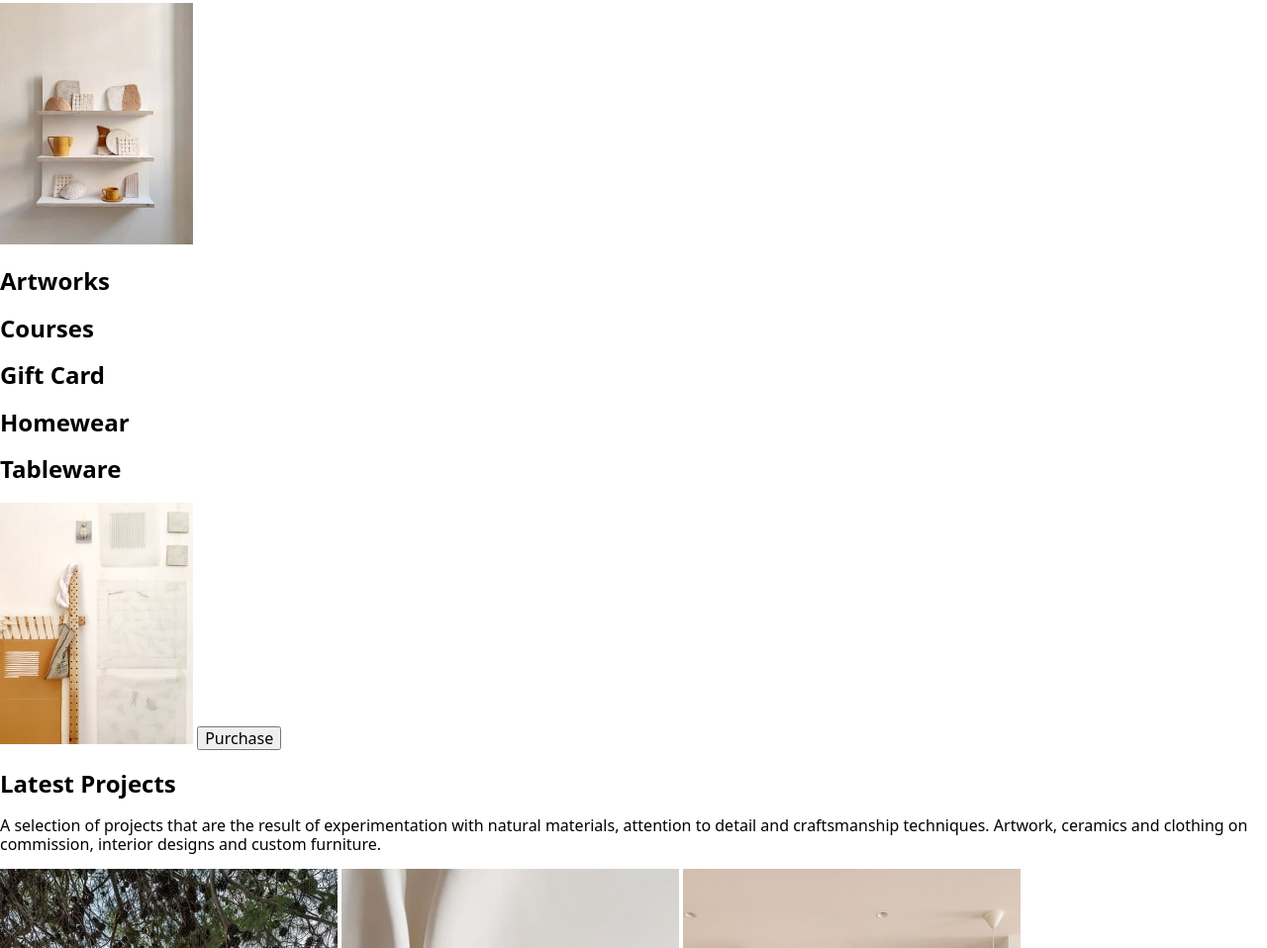
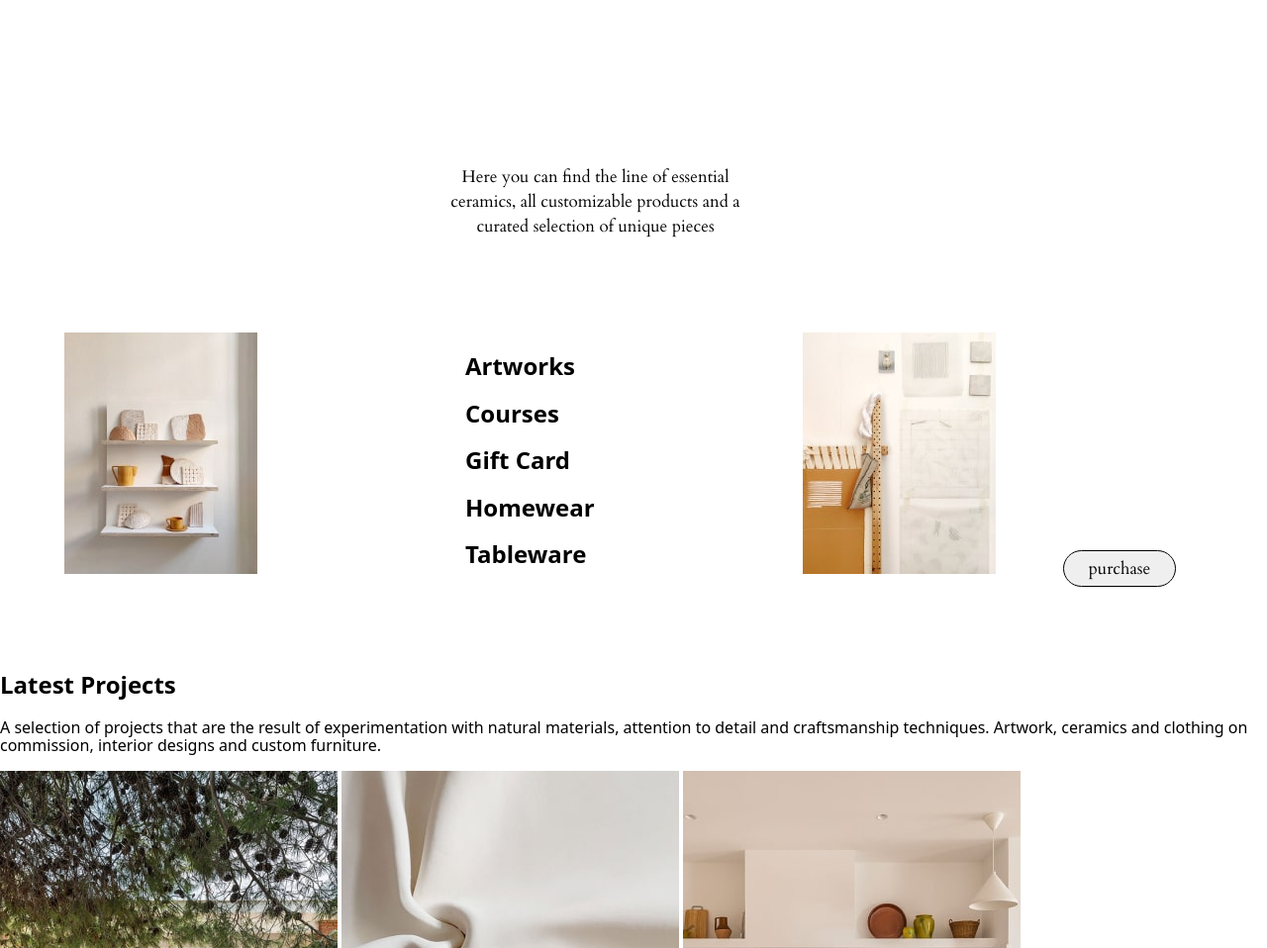
Before and after one commit to SlavikUA1996/interior-design-studio, a website: page index.html in a window 1280 px wide. Shown: the part 1928-2886 px from the top of the page at 99% size. Drawn offline with nearby package versions, Linux system fonts and the light colour scheme.

Commit message:
add-list

```diff
--- a/index.html
+++ b/index.html
@@ -65,18 +65,22 @@
       <button class="photo__btn">More about me</button>
     </section>
     <section>
-      <p>
+      <p class="text">
         Here you can find the line of essential ceramics, all customizable products and a curated
         selection of unique pieces
       </p>
-      <img src="./images/IMAGE4-min.jpg" alt="photo" />
-      <h2>Artworks</h2>
-      <h2>Courses</h2>
-      <h2>Gift Card</h2>
-      <h2>Homewear</h2>
-      <h2>Tableware</h2>
-      <img src="./images/IMAGE5-min.jpg" alt="photo" />
-      <button>Purchase</button>
+      <div class="location-imgtext">
+        <div><img src="./images/IMAGE4-min.jpg" alt="photo" /></div>
+        <div class="list-title">
+          <h2>Artworks</h2>
+          <h2>Courses</h2>
+          <h2>Gift Card</h2>
+          <h2>Homewear</h2>
+          <h2>Tableware</h2>
+        </div>
+        <div><img src="./images/IMAGE5-min.jpg" alt="photo" /></div>
+      </div>
+      <button class="title__btn">Purchase</button>
     </section>
     <section>
       <h2>Latest Projects</h2>
--- /dev/null
+++ b/sass/layout/_list-text.scss
@@ -0,0 +1,23 @@
+.text {
+    margin: 214px 444px 95px 444px;
+    width: 315px;
+
+    color: #000;
+    text-align: center;
+    font-family: Cardo;
+    font-size: 17px;
+    font-style: normal;
+    font-weight: 400;
+    line-height: 25px;
+}
+
+.location-imgtext {
+    display: inline-flex;
+    margin-left: 65px;
+}
+
+.list-title {
+    display: block;
+    margin-right: 210px;
+    margin-left: 210px;
+}
--- a/sass/main.scss
+++ b/sass/main.scss
@@ -1,3 +1,4 @@
 @import "./layout/header";
 @import "./layout/title";
 @import "./layout/photo-section";
+@import "./layout/list-text";
```
Also changed, not shown: css/main.css, css/main.min.css, 2 other files.
